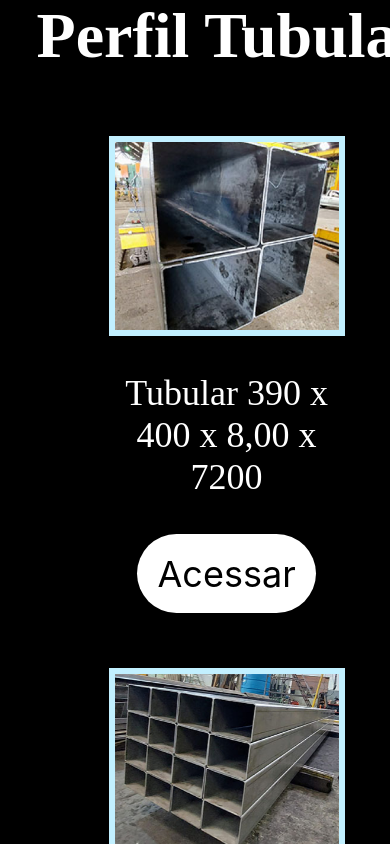
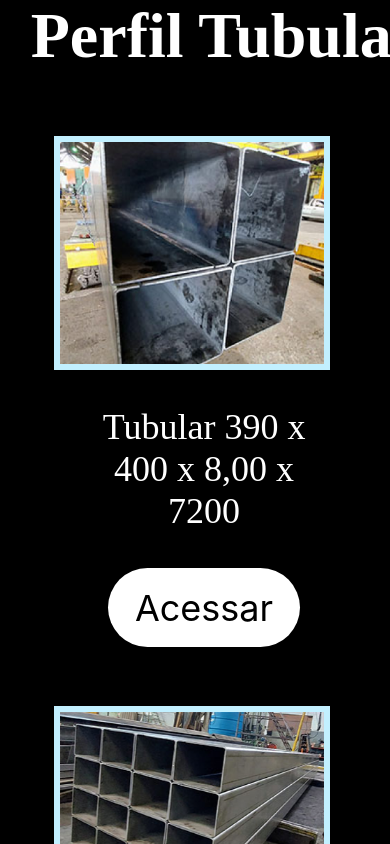
Before and after one commit to Rennan-Pessanha/Serrilharia, a React (Create React App) app: page /Produtos in a window 390 px wide. Shown: the part 1080-1924 px from the top of the page. Built offline with nearby package versions, Linux system fonts and the light colour scheme.

Commit message:
responsividade

```diff
--- a/src/Pages/Produtos/Styles.js
+++ b/src/Pages/Produtos/Styles.js
@@ -22,7 +22,7 @@ export const ContentWrapper = styled.div`
   margin-left: 5%;
 
   @media (max-width: 768px) {
-    margin-left: -4%;
+    margin-left: -5%;
   }
 
 
@@ -44,6 +44,12 @@ export const Title = styled.h2`
   font-size: 64px;
   font-family: Montserrat;
   font-weight: 800;
+
+  @media (max-width: 384px) {
+    font-size: 44px;
+    margin-right: 15%;
+  }
+
 `;
 
 export const CardWrapper = styled.div`
@@ -59,6 +65,7 @@ export const CardWrapper = styled.div`
     margin-right: auto;
     text-align: center;
   }
+
 `;
 
 export const Card = styled.div`
@@ -66,6 +73,10 @@ export const Card = styled.div`
   flex-direction: column;
   align-items: center;
   margin: 10px;
+
+  @media (max-width: 768px) {
+    margin-left: -5%;
+  }
 `;
 
 export const CardImage = styled.img`
@@ -74,7 +85,11 @@ export const CardImage = styled.img`
   border: 6px solid #C2F0FF;
 
   @media (max-width: 768px) {
-    width: 50%;
+    width: 55%;
+  }
+
+  @media (max-width: 425px) {
+    margin-left: -5%;
   }
 `;
 
```
